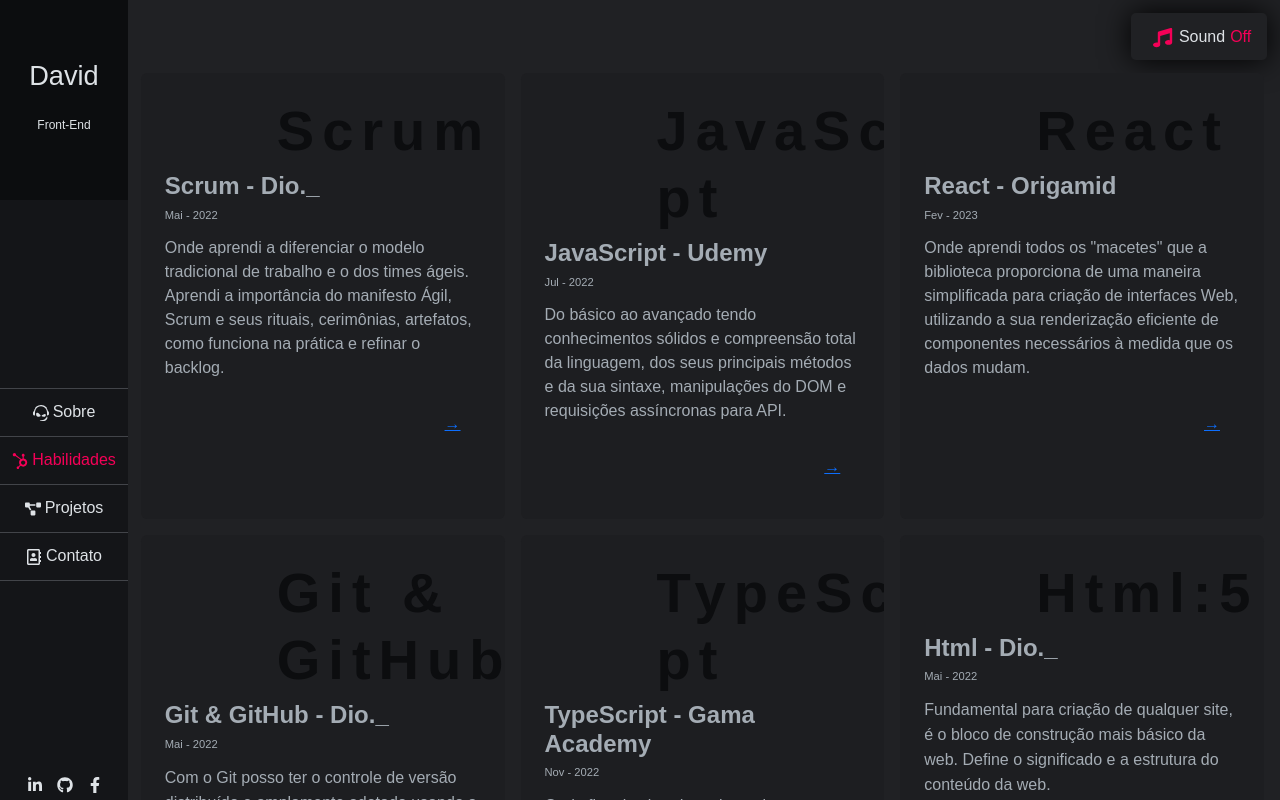
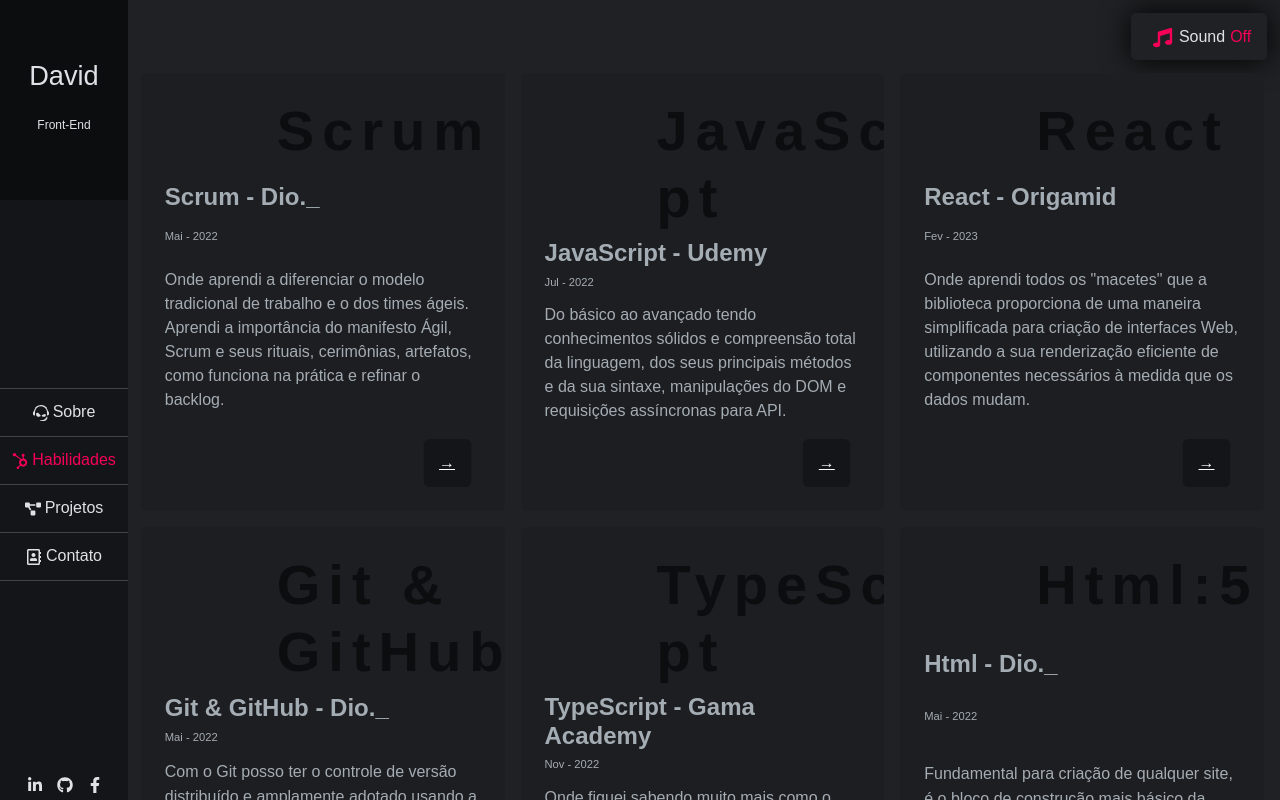
Before and after one commit to Leoodaviid/portfolio-david, a React (Create React App) app: page /habilidades in a window 1280 px wide. Shown: the top 800 px of the page. Built offline with nearby package versions, Linux system fonts and the light colour scheme.

Commit message:
adicionando animaçao

```diff
--- a/src/pages/Habilidades/styles.ts
+++ b/src/pages/Habilidades/styles.ts
@@ -1,4 +1,15 @@
-import styled from "styled-components";
+import styled, { keyframes } from "styled-components";
+
+const bounce = keyframes`
+0%,100%{
+  transform: translateX(-25%);
+  animation-timing-function: cubic-bezier(0.8,0,1,1);
+}
+50%{
+  transform: translateY(0);
+  animation-timing-function: cubic-bezier(0,0,0.2,1);
+}
+`;
 
 const Container = styled.div`
   max-width: 100%;
@@ -16,6 +27,9 @@
     overflow: hidden;
     border: none;
     border-radius: 0.4rem;
+    display: flex;
+    flex-direction: column;
+    justify-content: space-between;
   }
   .card-title-large {
     font-size: 3.5rem;
@@ -38,15 +52,20 @@
   }
   .card-cta {
     display: inline-block;
-    width: 3.5rem;
-    height: 3.5rem;
-    border-radius: 50%;
+    background: ${({ theme }) => theme.colors.gray900};
+    color: ${({ theme }) => theme.colors.white};
+    width: 3rem;
+    height: 3rem;
+    border-radius: 0.4rem;
     display: grid;
     place-items: center;
     margin-left: auto;
+    animation: ${bounce} 1s infinite;
   }
+
   .card:hover .card-cta {
     background-color: ${({ theme }) => theme.colors.white};
+    color: ${({ theme }) => theme.colors.gray900};
   }
   .card:hover .card-title-large {
     transform: translateX(-115%);
```
